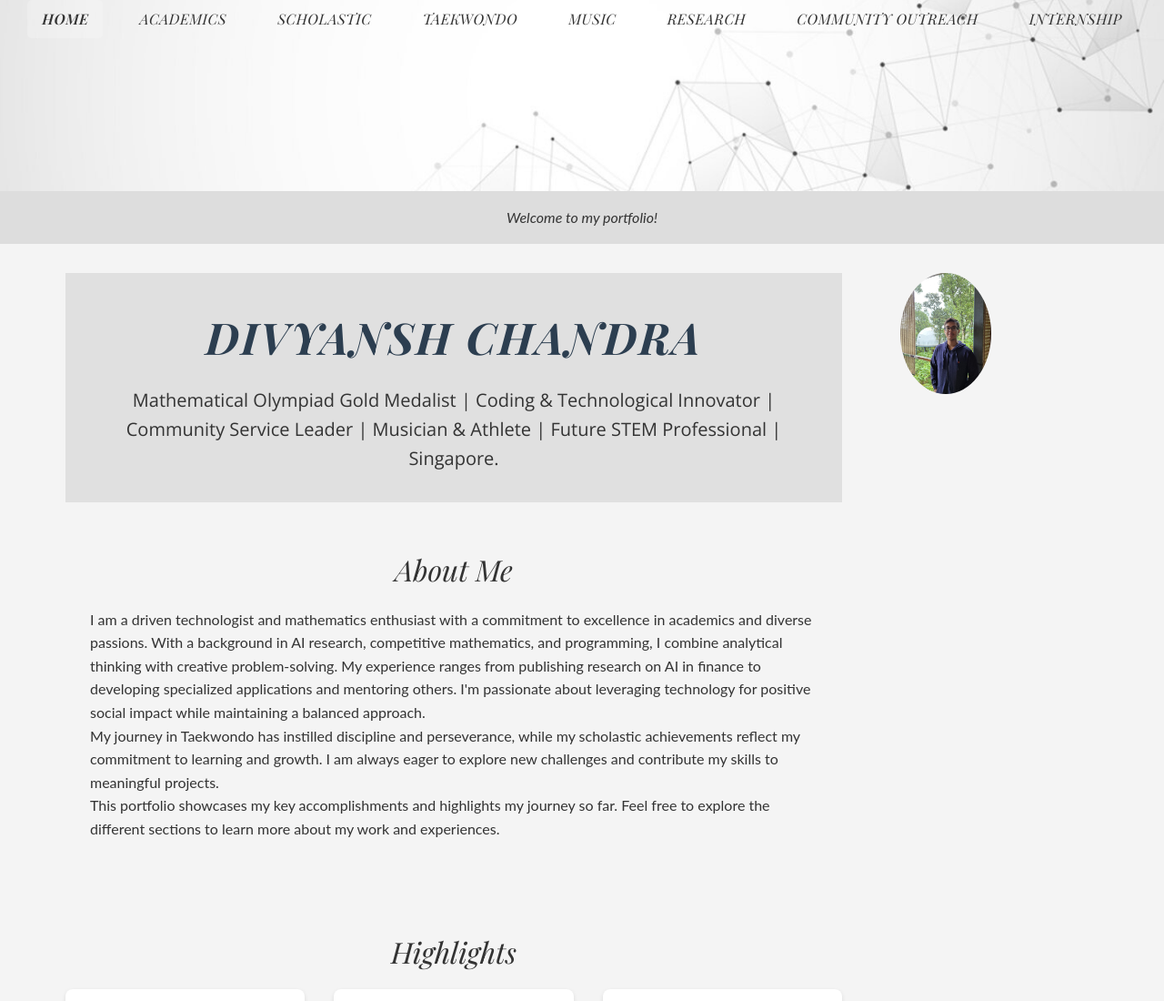
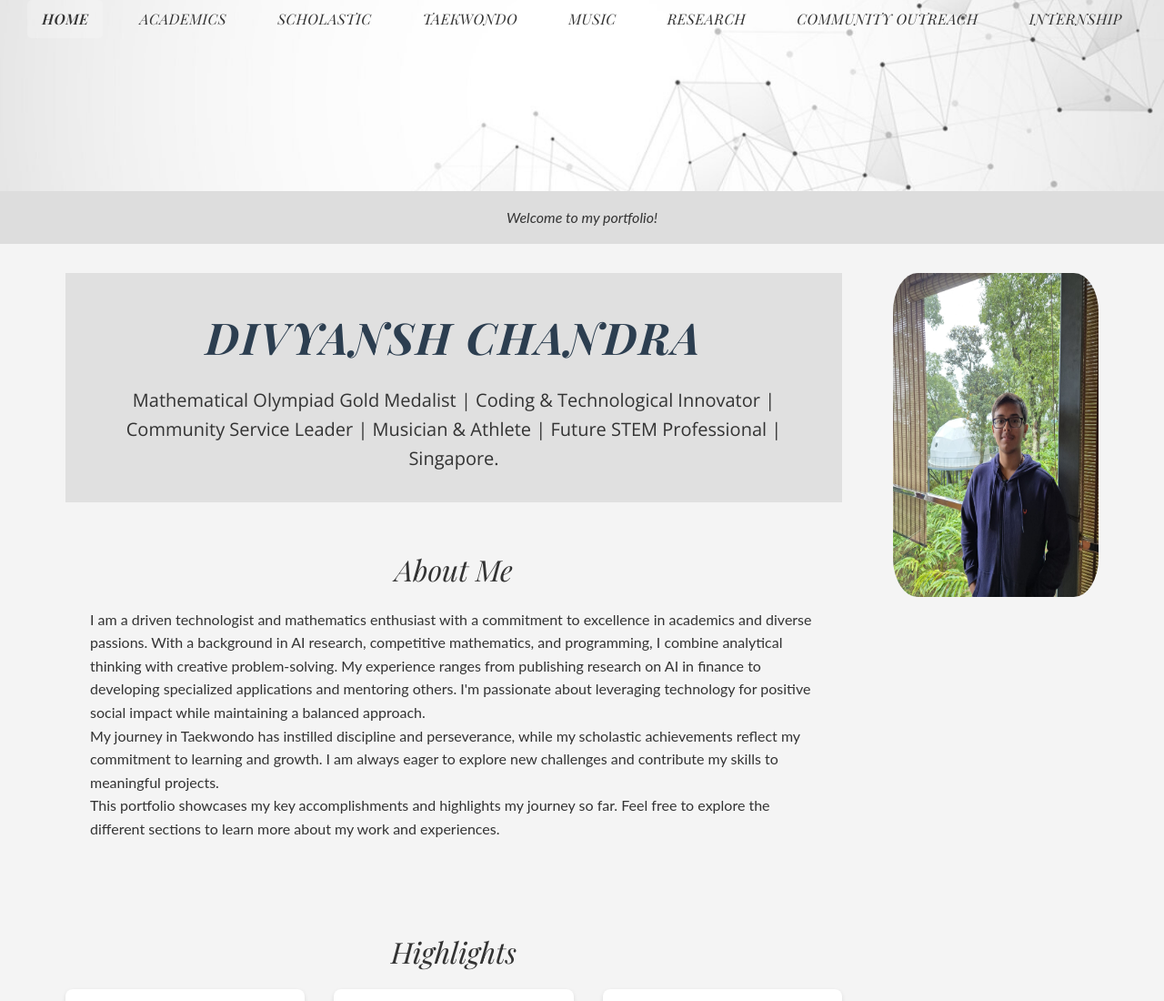
Before and after one commit to sourabhsam123/Divyansh, a plain HTML site: page index.html in a window 1280 px wide. Shown: the top 1100 px of the page at 91% size. Drawn offline with nearby package versions, Linux system fonts and the light colour scheme.

Commit message:
Update style.css

```diff
--- a/css/style.css
+++ b/css/style.css
@@ -158,16 +158,16 @@ nav a.active {
 }
 
 .hero-image {
-    max-width: 40%;
-    height: auto;
-    margin-left: 2rem;
+    max-width: 100%;
+    height: 36%;
+    margin-left: 1.5rem;
 }
 
 .hero-image img {
     display: block;
     max-width: 100%;
-    height: auto;
-    border-radius: 50%;
+    height: 100%;
+    border-radius: 12%;
 }
 
 /* About Section */
```
